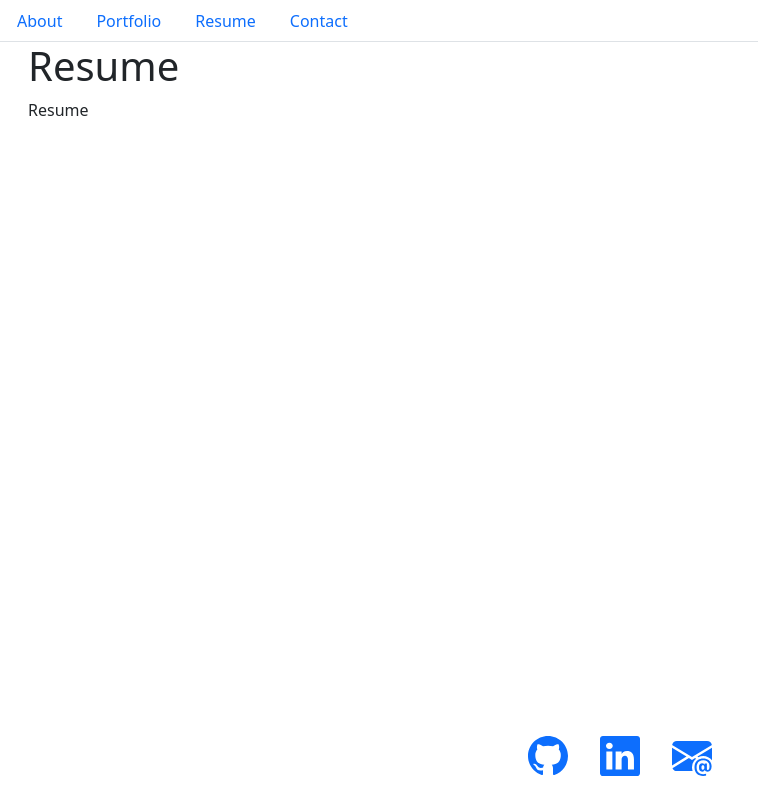
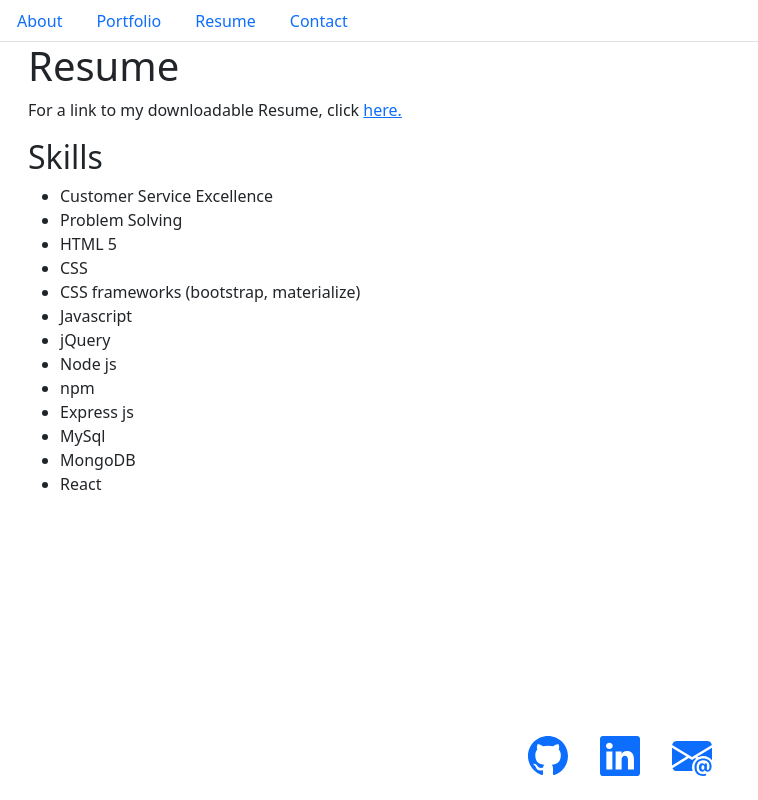
Before and after one commit to JackLCmore/React-Portfolio, a React (Vite) app: page /Resume in a window 1280 px wide. Shown: the whole page, without its empty margins (0-758 px from the left). Built offline with nearby package versions, Linux system fonts and the light colour scheme.

Commit message:
added link in resume page and skills

```diff
--- a/src/components/Footer.jsx
+++ b/src/components/Footer.jsx
@@ -3,17 +3,17 @@ const Footer = () => {
   return (
     <footer>
 <a href="https://github.com/JackLCmore">
-  <svg xmlns="http://www.w3.org/2000/svg" width="40" height="40" fill="currentColor" class="m-3 bi bi-github" viewBox="0 0 16 16">
+  <svg xmlns="http://www.w3.org/2000/svg" width="40" height="40" fill="currentColor" className="m-3 bi bi-github" viewBox="0 0 16 16">
   <path d="M8 0C3.58 0 0 3.58 0 8c0 3.54 2.29 6.53 5.47 7.59.4.07.55-.17.55-.38 0-.19-.01-.82-.01-1.49-2.01.37-2.53-.49-2.69-.94-.09-.23-.48-.94-.82-1.13-.28-.15-.68-.52-.01-.53.63-.01 1.08.58 1.23.82.72 1.21 1.87.87 2.33.66.07-.52.28-.87.51-1.07-1.78-.2-3.64-.89-3.64-3.95 0-.87.31-1.59.82-2.15-.08-.2-.36-1.02.08-2.12 0 0 .67-.21 2.2.82.64-.18 1.32-.27 2-.27.68 0 1.36.09 2 .27 1.53-1.04 2.2-.82 2.2-.82.44 1.1.16 1.92.08 2.12.51.56.82 1.27.82 2.15 0 3.07-1.87 3.75-3.65 3.95.29.25.54.73.54 1.48 0 1.07-.01 1.93-.01 2.2 0 .21.15.46.55.38A8.012 8.012 0 0 0 16 8c0-4.42-3.58-8-8-8"/>
 </svg>
 </a>
 <a href="https://www.linkedin.com/in/jack-seymour-b0b2b0292/">
-<svg xmlns="http://www.w3.org/2000/svg" width="40" height="40" fill="currentColor" class="m-3 bi bi-linkedin" viewBox="0 0 16 16" >
+<svg xmlns="http://www.w3.org/2000/svg" width="40" height="40" fill="currentColor" className="m-3 bi bi-linkedin" viewBox="0 0 16 16" >
   <path d="M0 1.146C0 .513.526 0 1.175 0h13.65C15.474 0 16 .513 16 1.146v13.708c0 .633-.526 1.146-1.175 1.146H1.175C.526 16 0 15.487 0 14.854V1.146zm4.943 12.248V6.169H2.542v7.225h2.401m-1.2-8.212c.837 0 1.358-.554 1.358-1.248-.015-.709-.52-1.248-1.342-1.248-.822 0-1.359.54-1.359 1.248 0 .694.521 1.248 1.327 1.248h.016zm4.908 8.212V9.359c0-.216.016-.432.08-.586.173-.431.568-.878 1.232-.878.869 0 1.216.662 1.216 1.634v3.865h2.401V9.25c0-2.22-1.184-3.252-2.764-3.252-1.274 0-1.845.7-2.165 1.193v.025h-.016a5.54 5.54 0 0 1 .016-.025V6.169h-2.4c.03.678 0 7.225 0 7.225h2.4"/>
 </svg>
 </a>
 <a href="https://jack.lcmore@gmail.com">
-<svg xmlns="http://www.w3.org/2000/svg" width="40" height="40" fill="currentColor" class="m-3 bi bi-envelope-at-fill" viewBox="0 0 16 16">
+<svg xmlns="http://www.w3.org/2000/svg" width="40" height="40" fill="currentColor" className="m-3 bi bi-envelope-at-fill" viewBox="0 0 16 16">
   <path d="M2 2A2 2 0 0 0 .05 3.555L8 8.414l7.95-4.859A2 2 0 0 0 14 2zm-2 9.8V4.698l5.803 3.546L0 11.801Zm6.761-2.97-6.57 4.026A2 2 0 0 0 2 14h6.256A4.493 4.493 0 0 1 8 12.5a4.49 4.49 0 0 1 1.606-3.446l-.367-.225L8 9.586l-1.239-.757ZM16 9.671V4.697l-5.803 3.546.338.208A4.482 4.482 0 0 1 12.5 8c1.414 0 2.675.652 3.5 1.671"/>
   <path d="M15.834 12.244c0 1.168-.577 2.025-1.587 2.025-.503 0-1.002-.228-1.12-.648h-.043c-.118.416-.543.643-1.015.643-.77 0-1.259-.542-1.259-1.434v-.529c0-.844.481-1.4 1.26-1.4.585 0 .87.333.953.63h.03v-.568h.905v2.19c0 .272.18.42.411.42.315 0 .639-.415.639-1.39v-.118c0-1.277-.95-2.326-2.484-2.326h-.04c-1.582 0-2.64 1.067-2.64 2.724v.157c0 1.867 1.237 2.654 2.57 2.654h.045c.507 0 .935-.07 1.18-.18v.731c-.219.1-.643.175-1.237.175h-.044C10.438 16 9 14.82 9 12.646v-.214C9 10.36 10.421 9 12.485 9h.035c2.12 0 3.314 1.43 3.314 3.034zm-4.04.21v.227c0 .586.227.8.581.8.31 0 .564-.17.564-.743v-.367c0-.516-.275-.708-.572-.708-.346 0-.573.245-.573.791Z"/>
 </svg>
--- a/src/components/pages/Resume.jsx
+++ b/src/components/pages/Resume.jsx
@@ -3,8 +3,24 @@ export default function Resume() {
     <div>
       <h1>Resume</h1>
       <p>
-        Resume
+        For a link to my downloadable Resume, click <a href="https://docs.google.com/document/d/1dg_NRJsUIBZxLvDQt5issNcqnWnbdt-b/edit?usp=sharing&ouid=117394215640432619166&rtpof=true&sd=true">here.</a>
       </p>
+      <h2>Skills</h2>
+      <ul>
+        <li>Customer Service Excellence </li>
+        <li>Problem Solving</li>
+        <li>HTML 5</li>
+        <li>CSS</li>
+        <li>CSS frameworks (bootstrap, materialize)</li>
+        <li>Javascript</li>
+        <li>jQuery</li>
+        <li>Node js</li>
+        <li>npm</li>
+        <li>Express js</li>
+        <li>MySql</li>
+        <li>MongoDB</li>
+        <li>React</li>
+      </ul>
     </div>
   );
 }
```
